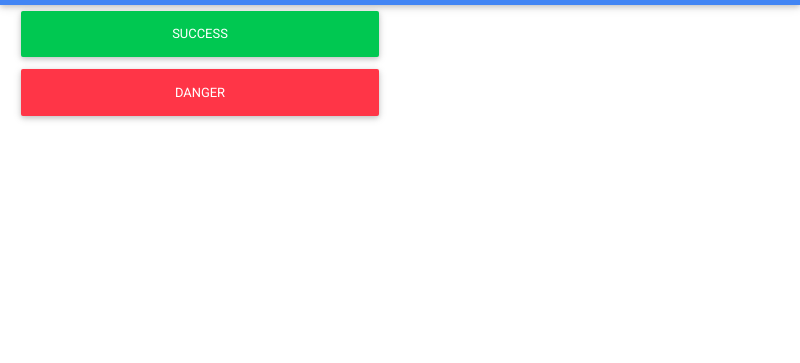
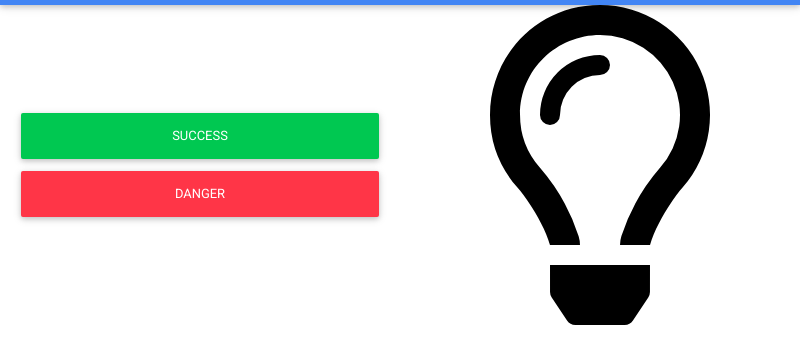
Before and after one commit to thevirinchi/Industrial-Control-Application, an Electron app: page index.html in a window 800 px wide. Shown: the part 51-414 px from the top of the page. Drawn offline with nearby package versions, Linux system fonts and the light colour scheme.

Commit message:
Added indicator icons and onclick function calls

```diff
--- a/index.html
+++ b/index.html
@@ -17,15 +17,25 @@
         <div class="container-fluid">
             <div class="row">
                 <div class="col-md-6 col-sm-12 d-flex flex-column justify-content-center">
-                    <button type="button" class="btn btn-success">Success</button>
-                    <button type="button" class="btn btn-danger">Danger</button>
+                    <button type="button" class="btn btn-success" onClick="light()">Success</button>
+                    <button type="button" class="btn btn-danger" onClick="dark()">Danger</button>
                 </div>
-                <div class="col-md-6 col-sm-12"></div>
+                <div id="bulb-off" class="col-md-6 col-sm-12 d-flex justify-content-center">
+                    <svg xmlns="http://www.w3.org/2000/svg" width="220.004" height="320" viewBox="0 0 220.004 320">
+                        <path id="lightbulb-regular" d="M110,50a60.065,60.065,0,0,0-60,60,10,10,0,1,0,20,0,40.046,40.046,0,0,1,40-40,10,10,0,1,0,0-20ZM60.039,286.987a9.936,9.936,0,0,0,1.675,5.525l15.319,23.025A10.005,10.005,0,0,0,85.358,320H134.64a9.989,9.989,0,0,0,8.325-4.463l15.319-23.025a10.052,10.052,0,0,0,1.675-5.525L159.991,260H60.014ZM110,0C46.076,0,0,51.857,0,110a109.389,109.389,0,0,0,27.226,72.364c10.4,11.869,26.713,36.751,32.763,57.6V240h30v-.075a29.572,29.572,0,0,0-1.344-8.794,197.077,197.077,0,0,0-38.857-68.545A79.753,79.753,0,0,1,30.032,110C29.907,63.976,67.326,30,110,30a79.945,79.945,0,0,1,60.22,132.59A197.52,197.52,0,0,0,131.409,231a29.692,29.692,0,0,0-1.388,8.938V240h30v-.031c6.05-20.857,22.363-45.738,32.763-57.6A109.952,109.952,0,0,0,110,0Z"/>
+                    </svg>
+                </div>
+                <div id="bulb-on" class="col-md-6 col-sm-12 d-none justify-content-center">
+                    <svg xmlns="http://www.w3.org/2000/svg" width="219.995" height="320" viewBox="0 0 219.995 320">
+                        <path id="lightbulb-solid" d="M60.036,283.962a20.008,20.008,0,0,0,3.35,11.056l10.681,16.056A19.993,19.993,0,0,0,90.717,320h38.568a19.993,19.993,0,0,0,16.649-8.925l10.681-16.056a19.993,19.993,0,0,0,3.35-11.056l.025-23.968H60l.031,23.968ZM0,110a109.384,109.384,0,0,0,27.224,72.361c10.325,11.781,26.474,36.393,32.631,57.155.025.162.044.325.069.487H160.072c.025-.163.044-.319.069-.487,6.156-20.762,22.306-45.374,32.631-57.155A109.938,109.938,0,0,0,109.654,0C45.9.193,0,51.855,0,110ZM110,60a50.057,50.057,0,0,0-50,50,10,10,0,0,1-20,0,70.075,70.075,0,0,1,70-70,10,10,0,0,1,0,20Z" transform="translate(0 0.001)" fill="#fc0"/>
+                    </svg>
+                </div>
             </div>
         </div>
 
     </div>
 
+    <script src="assets/js/toggle.js"></script>
     <script type="text/javascript" src="https://cdnjs.cloudflare.com/ajax/libs/jquery/3.5.1/jquery.min.js"></script>
     <script type="text/javascript" src="https://cdnjs.cloudflare.com/ajax/libs/popper.js/1.14.4/umd/popper.min.js"></script>
     <script type="text/javascript" src="https://cdnjs.cloudflare.com/ajax/libs/twitter-bootstrap/4.5.0/js/bootstrap.min.js"></script>
```
